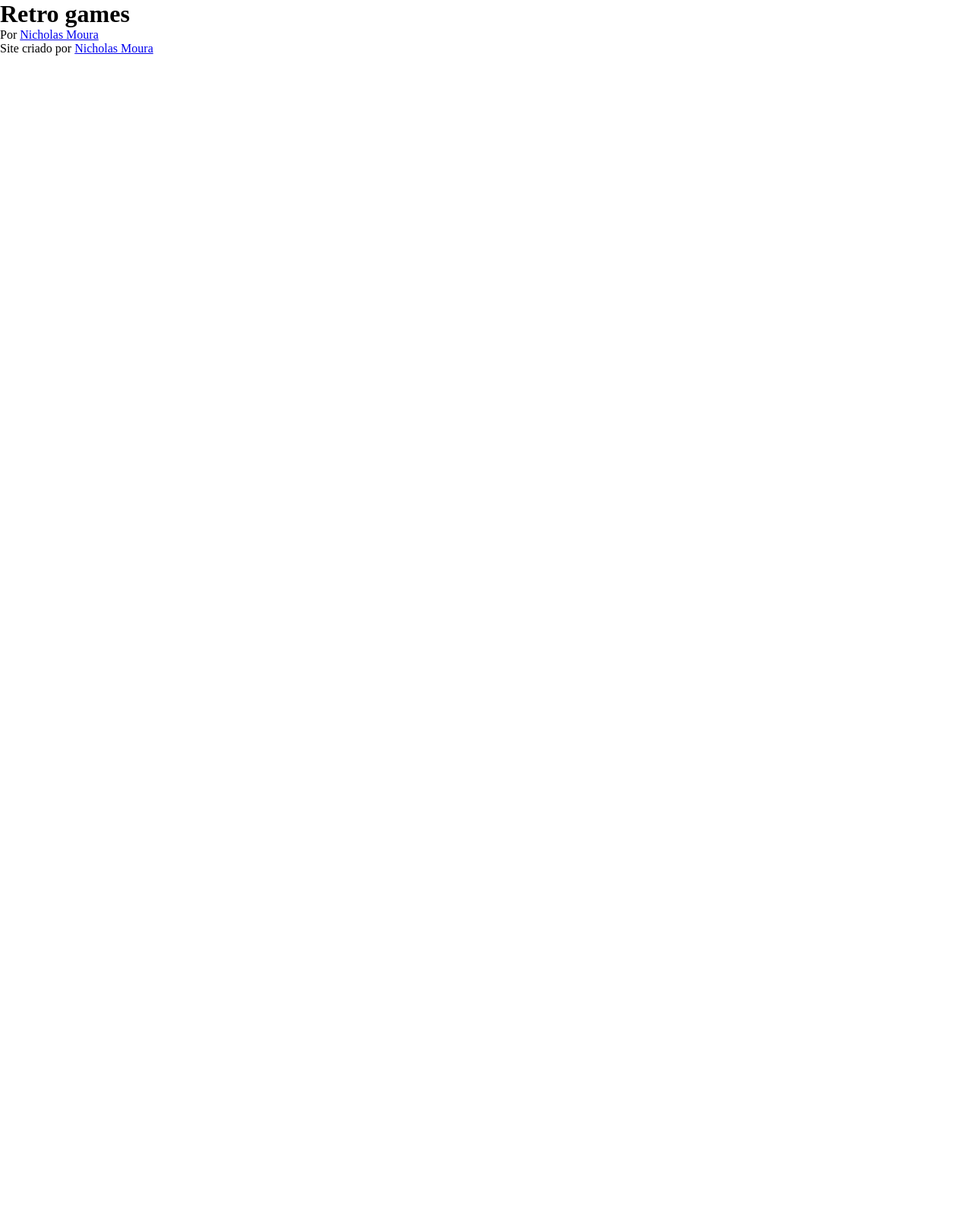
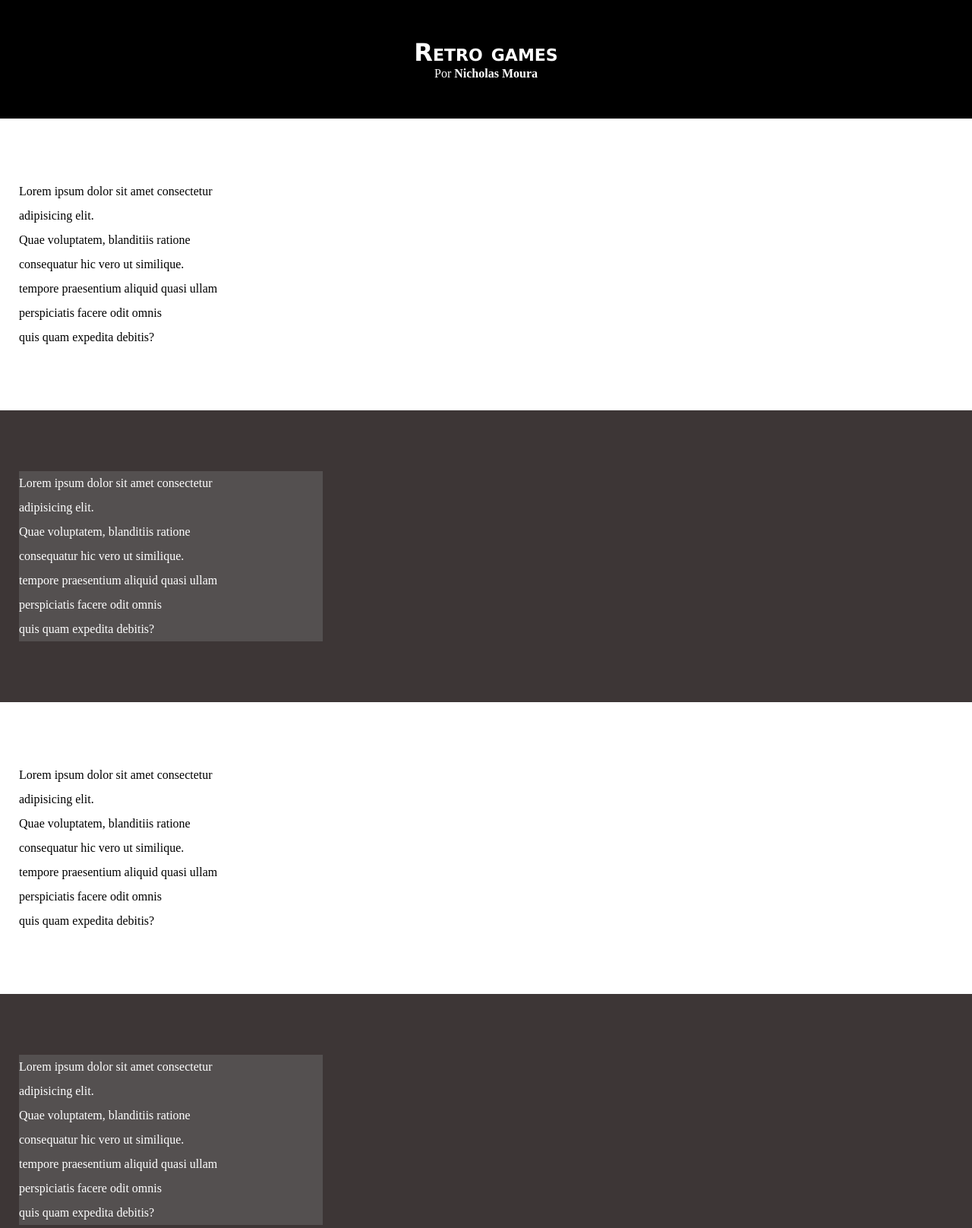
Before and after one commit to zMelili/aulas, a plain HTML site: page exercicios/Desafio Parallax/index.html in a window 1280 px wide. Shown: the top 1616 px of the page at 76% size. Before the commit the page ends 800 px from the top, so only its background shows below. Drawn offline with Linux system fonts and the light colour scheme; a web font is replaced by a local one.

Commit message:
construção dos estilos

```diff
--- a/exercicios/Desafio Parallax/css/style.css
+++ b/exercicios/Desafio Parallax/css/style.css
@@ -1,5 +1,69 @@
+@charset "UTF-8";
+@import url('https://fonts.googleapis.com/css2?family=Tiny5&display=swap');
+
 *{
-    margin: 0;
-    padding: 0;
+    margin: 0px;
+    padding: 0px;
     box-sizing: border-box;
 }
+
+html,body{
+    min-height: 100%vh;
+    background-color: darkgrey;
+}
+
+header{
+    color: white;
+    background-color: black;
+    text-align: center;
+}
+
+header > h1{
+    font-family: Tiny5,"Verdana";
+    padding-top: 50px;
+    font-variant: small-caps;
+}
+
+header > p {
+    padding-bottom: 50px;
+}
+
+a{
+    color: white;
+    text-decoration: none;
+    font-weight: bolder;
+}
+
+a:hover{
+    text-decoration: underline;
+}
+
+section{
+    padding-left: 25px;
+    line-height: 2em;
+    padding-top: 10vh;
+    padding-bottom: 10vh;
+}
+
+section.normal{
+    color: black;
+    background-color: white;
+}
+
+section.imagem{
+
+    color: white;
+    background-color: rgb(61, 54, 54);
+}
+
+section.imagem > p{
+    width: 400px;
+    background-color: rgba(128, 128, 128, 0.342);
+}
+
+footer{
+    padding: 5.5px;
+    color: white;
+    background-color: black;
+    text-align: center;
+}
--- a/exercicios/Desafio Parallax/index.html
+++ b/exercicios/Desafio Parallax/index.html
@@ -11,6 +11,67 @@
         <h1>Retro games</h1>
         <p>Por <a href="https://www.instagram.com/ninico_moura/" target="_blank">Nicholas Moura</a></p>
     </header>
+        <section class="normal">
+            <p>
+                Lorem ipsum dolor sit amet consectetur <br>
+                adipisicing elit. <br>
+                Quae voluptatem, blanditiis ratione <br>
+                consequatur hic vero ut similique. <br>
+                tempore praesentium aliquid quasi ullam <br>
+                perspiciatis facere odit omnis <br>
+                quis quam expedita debitis?
+                <br>
+            </p>
+        </section>
+
+        <section class="imagem">
+            <p>
+                Lorem ipsum dolor sit amet consectetur <br>
+                adipisicing elit. <br>
+                Quae voluptatem, blanditiis ratione <br>
+                consequatur hic vero ut similique. <br>
+                tempore praesentium aliquid quasi ullam <br>
+                perspiciatis facere odit omnis <br>
+                quis quam expedita debitis?
+            </p>
+        </section>
+
+        <section class="normal">
+            <p>
+                Lorem ipsum dolor sit amet consectetur <br>
+                adipisicing elit. <br>
+                Quae voluptatem, blanditiis ratione <br>
+                consequatur hic vero ut similique. <br>
+                tempore praesentium aliquid quasi ullam <br>
+                perspiciatis facere odit omnis <br>
+                quis quam expedita debitis?
+            </p>
+        </section>
+
+        <section class="imagem">
+            <p>
+                Lorem ipsum dolor sit amet consectetur <br>
+                adipisicing elit. <br>
+                Quae voluptatem, blanditiis ratione <br>
+                consequatur hic vero ut similique. <br>
+                tempore praesentium aliquid quasi ullam <br>
+                perspiciatis facere odit omnis <br>
+                quis quam expedita debitis?
+            </p>
+        </section>
+
+        <section class="normal">
+            <p>
+                Lorem ipsum dolor sit amet consectetur <br>
+                adipisicing elit. <br>
+                Quae voluptatem, blanditiis ratione <br>
+                consequatur hic vero ut similique. <br>
+                tempore praesentium aliquid quasi ullam <br>
+                perspiciatis facere odit omnis <br>
+                quis quam expedita debitis?
+            </p>
+        </section>
+
 
     <footer>
         <p>Site criado por <a href="https://github.com/zMelili" target="_blank">Nicholas Moura</a> </p>
```
Also changed, not shown: exercicios/Desafio Parallax/imagem/Retro 2.png (deleted), exercicios/Desafio Parallax/imagem/Retro.png (deleted), exercicios/Desafio Parallax/imagem/retro1.jpg (added), exercicios/Desafio Parallax/imagem/retro2.jpg (added).
